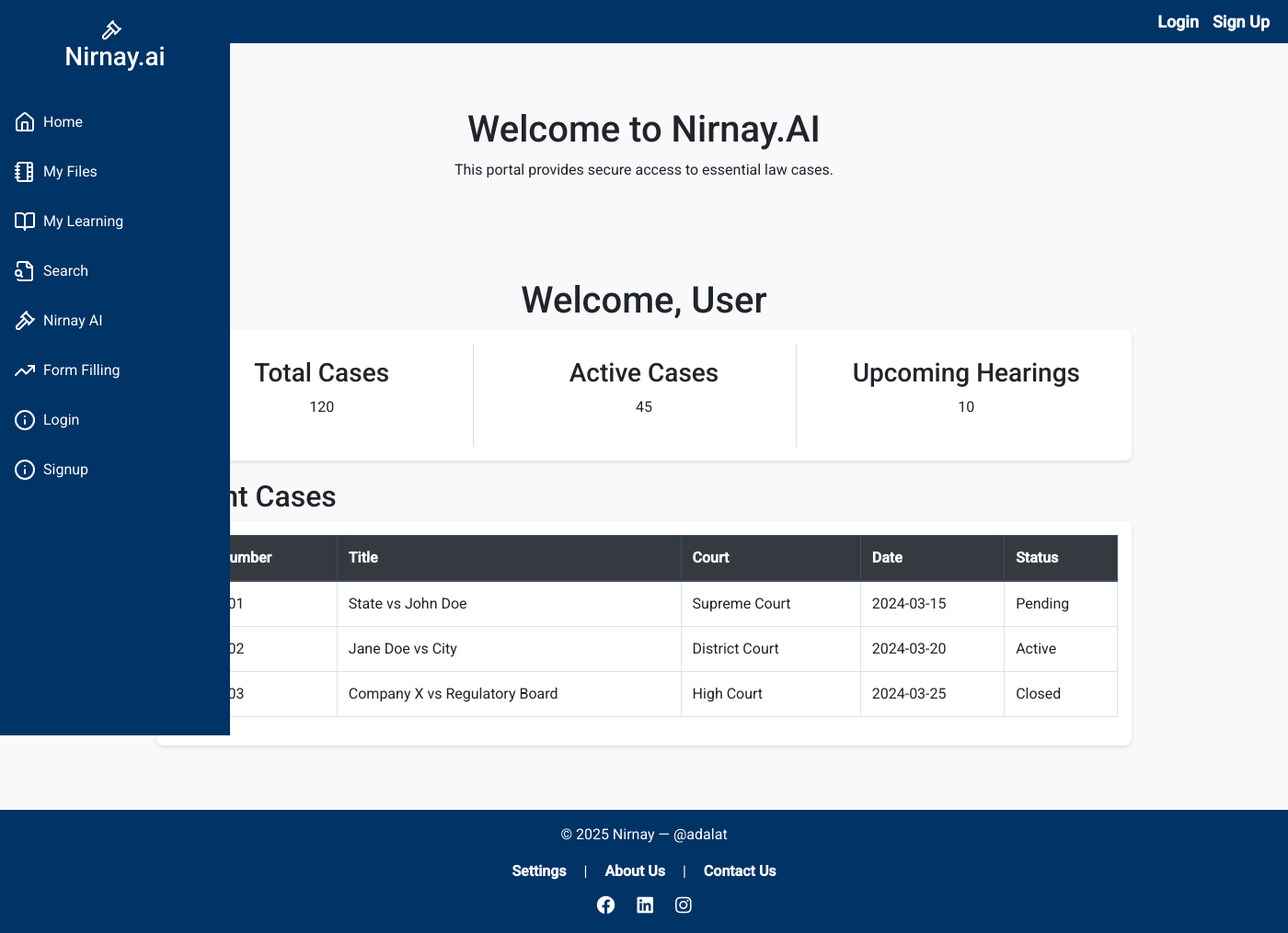
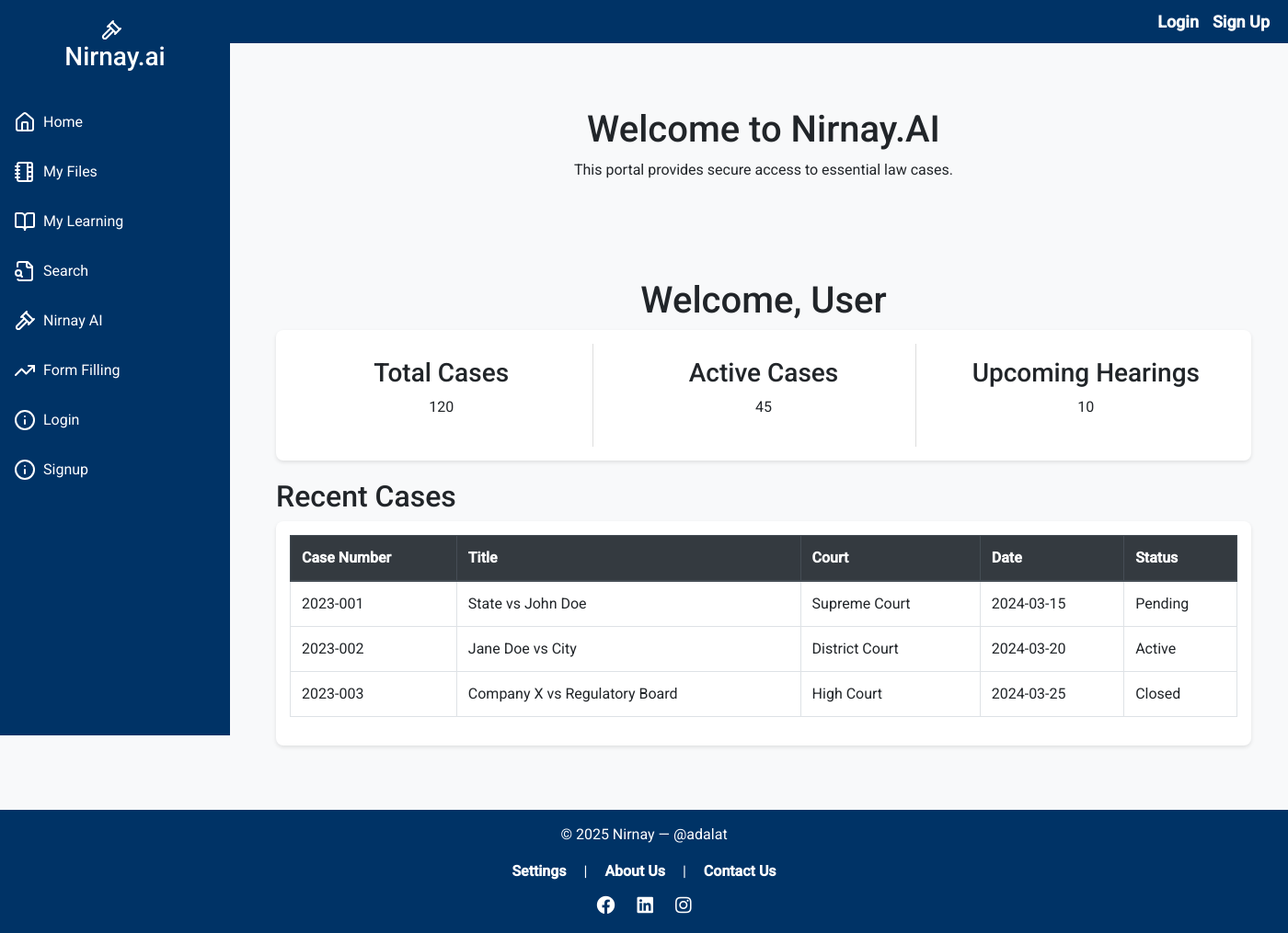
Before and after one commit to SpandyX007/nirnay.ai, a Django app: page / in a window 1400 px wide. Shown: the whole page at 92% size. Run offline with Django 5.2, Linux system fonts and the light colour scheme; some libraries are stand-ins or nearby versions.

Commit message:
landing page finalisation

```diff
--- a/templates/index.html
+++ b/templates/index.html
@@ -4,6 +4,7 @@
     max-width: 1100px;
     margin: 50px auto;
     padding: 20px;
+    margin-left: 280px; /* Adjusting margin for sidebar */
 }
 .dashboard {
     display: flex;
@@ -34,6 +35,9 @@
     box-shadow: 0 2px 4px rgba(0, 0, 0, 0.1);
 }
 @media (max-width: 768px) {
+    .container {
+        margin-left: 0; /* Reset margin on smaller screens */
+    }
     .dashboard {
         flex-direction: column;
     }
```
